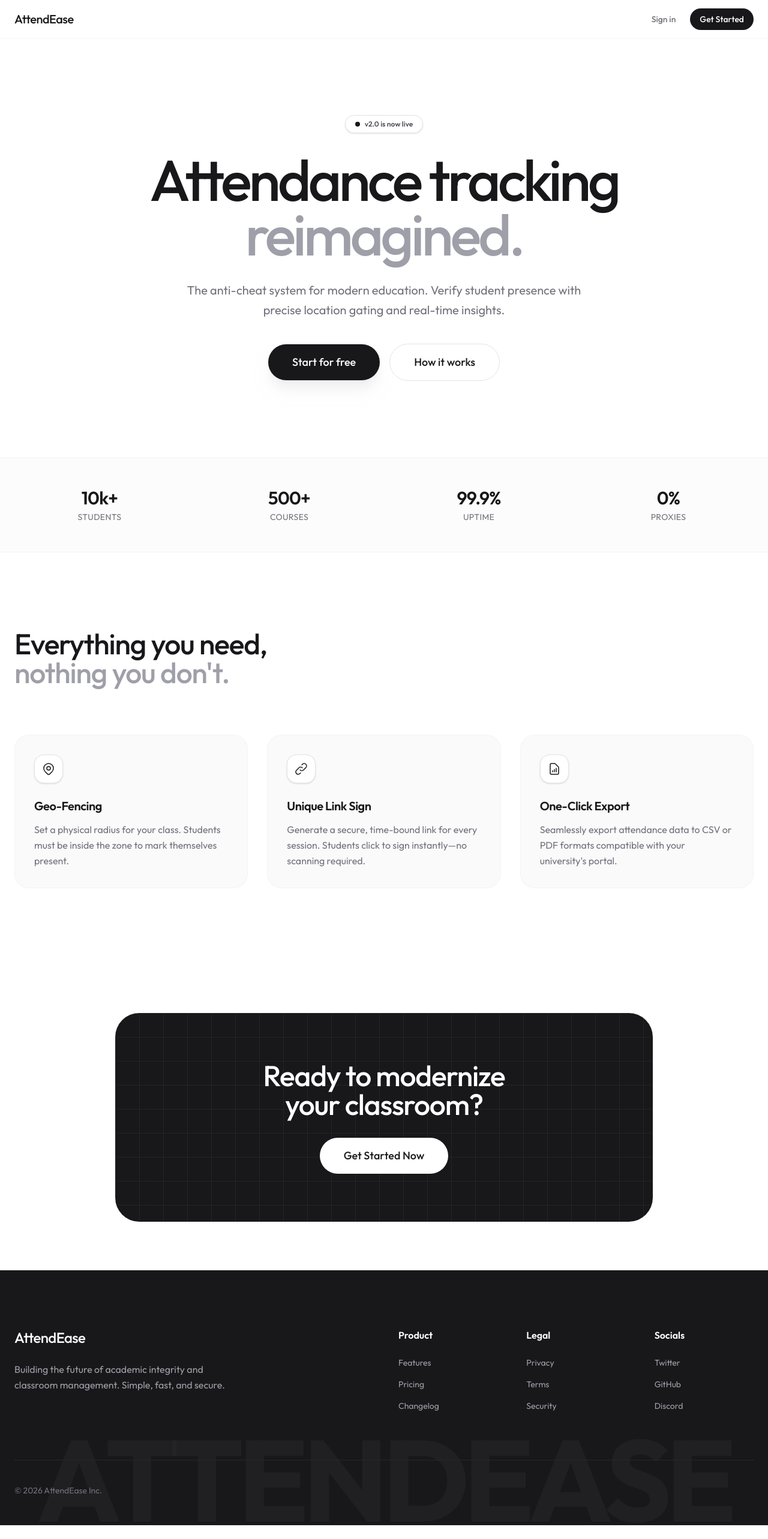
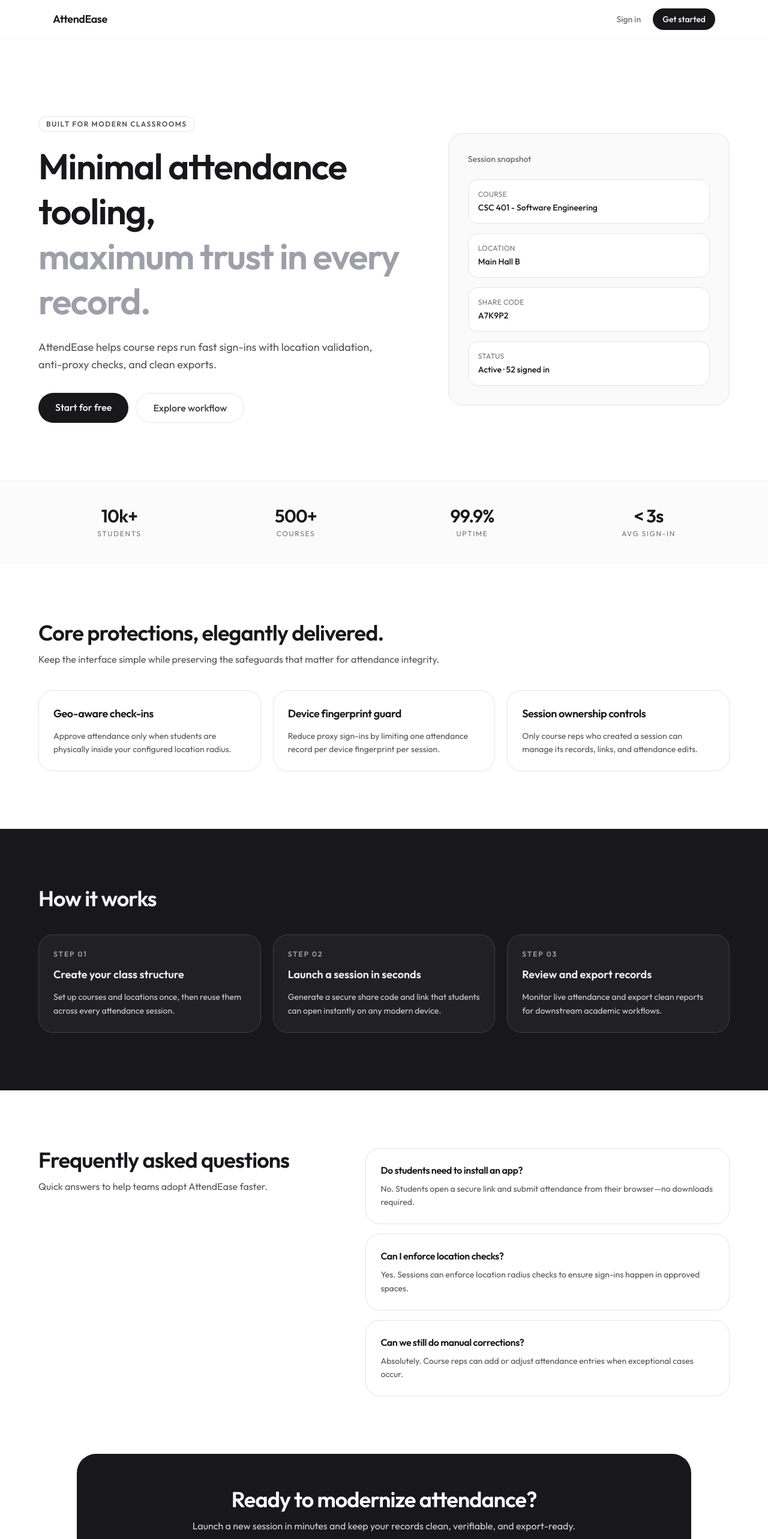
Before and after one commit to Dukeazeta/attendease, a Next.js app: page / in a window 1280 px wide. Shown: the top 2566 px of the page at 60% size. Before the commit the page ends 2543 px from the top, so only its background shows below. Built offline with nearby package versions, Linux system fonts and the light colour scheme.

Commit message:
Fix lint errors in API handlers and Prisma client

```diff
--- a/src/app/page.tsx
+++ b/src/app/page.tsx
@@ -1,222 +1,217 @@
 import Link from "next/link";
+
+const stats = [
+  { value: "10k+", label: "students" },
+  { value: "500+", label: "courses" },
+  { value: "99.9%", label: "uptime" },
+  { value: "< 3s", label: "avg sign-in" },
+];
+
+const features = [
+  {
+    title: "Geo-aware check-ins",
+    description:
+      "Approve attendance only when students are physically inside your configured location radius.",
+  },
+  {
+    title: "Device fingerprint guard",
+    description:
+      "Reduce proxy sign-ins by limiting one attendance record per device fingerprint per session.",
+  },
+  {
+    title: "Session ownership controls",
+    description:
+      "Only course reps who created a session can manage its records, links, and attendance edits.",
+  },
+];
+
+const steps = [
+  {
+    step: "01",
+    title: "Create your class structure",
+    description: "Set up courses and locations once, then reuse them across every attendance session.",
+  },
+  {
+    step: "02",
+    title: "Launch a session in seconds",
+    description:
+      "Generate a secure share code and link that students can open instantly on any modern device.",
+  },
+  {
+    step: "03",
+    title: "Review and export records",
+    description: "Monitor live attendance and export clean reports for downstream academic workflows.",
+  },
+];
+
+const faqs = [
+  {
+    question: "Do students need to install an app?",
+    answer:
+      "No. Students open a secure link and submit attendance from their browser—no downloads required.",
+  },
+  {
+    question: "Can I enforce location checks?",
+    answer:
+      "Yes. Sessions can enforce location radius checks to ensure sign-ins happen in approved spaces.",
+  },
+  {
+    question: "Can we still do manual corrections?",
+    answer:
+      "Absolutely. Course reps can add or adjust attendance entries when exceptional cases occur.",
+  },
+];
 
 export default function Home() {
   return (
-    <div className="min-h-screen bg-white text-zinc-900 font-sans selection:bg-zinc-900 selection:text-white overflow-x-hidden">
-      {/* Navigation */}
-      <nav className="fixed top-0 w-full z-50 bg-white/80 backdrop-blur-md border-b border-zinc-100">
-        <div className="max-w-7xl mx-auto px-6 h-16 flex items-center justify-between">
-          <Link href="/" className="text-xl font-medium tracking-tight">
+    <div className="min-h-screen bg-white text-zinc-900 font-sans selection:bg-zinc-900 selection:text-white">
+      <nav className="sticky top-0 z-50 border-b border-zinc-100 bg-white/85 backdrop-blur">
+        <div className="mx-auto flex h-16 max-w-6xl items-center justify-between px-6">
+          <Link href="/" className="text-lg font-semibold tracking-tight">
             AttendEase
           </Link>
-          <div className="flex items-center gap-6 text-sm font-medium">
-            <Link href="/login" className="text-zinc-500 hover:text-zinc-900 transition-colors">
+          <div className="flex items-center gap-5 text-sm font-medium">
+            <Link href="/login" className="text-zinc-500 transition-colors hover:text-zinc-900">
               Sign in
             </Link>
             <Link
               href="/register"
-              className="bg-zinc-900 text-white px-4 py-2 rounded-full hover:bg-zinc-800 transition-all hover:scale-105 active:scale-95"
+              className="rounded-full bg-zinc-900 px-4 py-2 text-white transition-colors hover:bg-zinc-700"
             >
-              Get Started
+              Get started
             </Link>
           </div>
         </div>
       </nav>
 
       <main>
-        {/* Hero Section */}
-        <section className="pt-40 pb-20 md:pt-48 md:pb-32 px-6 relative">
-           {/* Subtle background element */}
-           <div className="absolute top-1/2 left-1/2 -translate-x-1/2 -translate-y-1/2 w-[800px] h-[800px] bg-gradient-to-br from-zinc-100 to-transparent rounded-full blur-3xl -z-10 opacity-60"></div>
-
-          <div className="max-w-5xl mx-auto text-center relative z-10">
-            <div className="inline-flex items-center gap-2 px-4 py-1.5 rounded-full bg-white border border-zinc-200 text-xs font-semibold text-zinc-600 mb-8 animate-fade-in-up shadow-sm">
-              <span className="relative flex h-2 w-2">
-                <span className="animate-ping absolute inline-flex h-full w-full rounded-full bg-zinc-400 opacity-75"></span>
-                <span className="relative inline-flex rounded-full h-2 w-2 bg-zinc-900"></span>
-              </span>
-              v2.0 is now live
-            </div>
-            <h1 className="text-5xl md:text-7xl lg:text-8xl font-medium tracking-tighter leading-[0.95] mb-8 text-zinc-900">
-              Attendance tracking <br className="hidden md:block" />
-              <span className="text-zinc-400">reimagined.</span>
+        <section className="px-6 pb-20 pt-24 md:pb-24 md:pt-32">
+          <div className="mx-auto grid max-w-6xl gap-12 lg:grid-cols-[1.15fr_0.85fr] lg:items-center">
+            <div>
+              <p className="mb-5 inline-flex items-center gap-2 rounded-full border border-zinc-200 px-3 py-1 text-xs font-semibold uppercase tracking-[0.12em] text-zinc-600">
+                Built for modern classrooms
+              </p>
+              <h1 className="text-4xl font-semibold leading-tight tracking-tight md:text-6xl">
+                Minimal attendance tooling,
+                <span className="block text-zinc-400">maximum trust in every record.</span>
               </h1>
-            <p className="text-lg md:text-xl text-zinc-500 max-w-2xl mx-auto mb-10 leading-relaxed font-normal">
-              The anti-cheat system for modern education. Verify student presence with precise location gating and real-time insights.
+              <p className="mt-6 max-w-xl text-lg leading-relaxed text-zinc-600">
+                AttendEase helps course reps run fast sign-ins with location validation, anti-proxy checks, and
+                clean exports.
               </p>
-            <div className="flex flex-col sm:flex-row items-center justify-center gap-4">
+              <div className="mt-8 flex flex-col gap-3 sm:flex-row">
                 <Link
                   href="/register"
-                className="w-full sm:w-auto px-10 py-4 bg-zinc-900 text-white font-medium rounded-full text-lg hover:bg-black transition-all shadow-xl shadow-zinc-200/50 hover:scale-105 active:scale-95"
+                  className="rounded-full bg-zinc-900 px-7 py-3 text-center font-medium text-white transition-all hover:-translate-y-0.5 hover:bg-black"
                 >
                   Start for free
                 </Link>
                 <Link
-                href="#features"
-                className="w-full sm:w-auto px-10 py-4 bg-white text-zinc-900 border border-zinc-200 font-medium rounded-full text-lg hover:bg-zinc-50 transition-all hover:border-zinc-300"
+                  href="#how-it-works"
+                  className="rounded-full border border-zinc-200 px-7 py-3 text-center font-medium text-zinc-700 transition-colors hover:bg-zinc-50"
                 >
-                How it works
+                  Explore workflow
                 </Link>
               </div>
             </div>
-        </section>
 
-        {/* Minimal Stats/Social Proof */}
-        <section className="py-12 border-y border-zinc-100 bg-zinc-50/50">
-          <div className="max-w-7xl mx-auto px-6 grid grid-cols-2 md:grid-cols-4 gap-8 text-center">
-            <div>
-              <p className="text-3xl font-semibold tracking-tight text-zinc-900">10k+</p>
-              <p className="text-sm text-zinc-500 uppercase tracking-wide mt-1">Students</p>
+            <div className="rounded-3xl border border-zinc-200 bg-zinc-50 p-8">
+              <p className="text-sm font-medium text-zinc-500">Session snapshot</p>
+              <div className="mt-6 space-y-4">
+                {[
+                  ["Course", "CSC 401 - Software Engineering"],
+                  ["Location", "Main Hall B"],
+                  ["Share Code", "A7K9P2"],
+                  ["Status", "Active · 52 signed in"],
+                ].map(([label, value]) => (
+                  <div key={label} className="rounded-2xl border border-zinc-200 bg-white p-4">
+                    <p className="text-xs uppercase tracking-wide text-zinc-500">{label}</p>
+                    <p className="mt-1 text-sm font-medium text-zinc-900">{value}</p>
                   </div>
-            <div>
-              <p className="text-3xl font-semibold tracking-tight text-zinc-900">500+</p>
-              <p className="text-sm text-zinc-500 uppercase tracking-wide mt-1">Courses</p>
-            </div>
-            <div>
-              <p className="text-3xl font-semibold tracking-tight text-zinc-900">99.9%</p>
-              <p className="text-sm text-zinc-500 uppercase tracking-wide mt-1">Uptime</p>
-            </div>
-            <div>
-              <p className="text-3xl font-semibold tracking-tight text-zinc-900">0%</p>
-              <p className="text-sm text-zinc-500 uppercase tracking-wide mt-1">Proxies</p>
-            </div>
-          </div>
-        </section>
-
-        {/* Features Section */}
-        <section id="features" className="py-32 px-6">
-          <div className="max-w-7xl mx-auto">
-            <div className="mb-20">
-              <h2 className="text-3xl md:text-5xl font-medium tracking-tight mb-6">
-                Everything you need, <br />
-                <span className="text-zinc-400">nothing you don't.</span>
-              </h2>
-            </div>
-
-            <div className="grid md:grid-cols-3 gap-8">
-              {/* Feature 1 */}
-              <div className="group p-8 rounded-3xl bg-zinc-50 border border-zinc-100 hover:border-zinc-200 transition-colors">
-                <div className="w-12 h-12 bg-white rounded-2xl border border-zinc-200 flex items-center justify-center mb-6 shadow-sm">
-                  <svg className="w-6 h-6 text-zinc-900" fill="none" viewBox="0 0 24 24" stroke="currentColor">
-                    <path strokeLinecap="round" strokeLinejoin="round" strokeWidth={1.5} d="M17.657 16.657L13.414 20.9a1.998 1.998 0 01-2.827 0l-4.244-4.243a8 8 0 1111.314 0z" />
-                    <path strokeLinecap="round" strokeLinejoin="round" strokeWidth={1.5} d="M15 11a3 3 0 11-6 0 3 3 0 016 0z" />
-                  </svg>
-                </div>
-                <h3 className="text-xl font-semibold mb-3 tracking-tight">Geo-Fencing</h3>
-                <p className="text-zinc-500 leading-relaxed">
-                  Set a physical radius for your class. Students must be inside the zone to mark themselves present.
-                </p>
-              </div>
-
-              {/* Feature 2 */}
-              <div className="group p-8 rounded-3xl bg-zinc-50 border border-zinc-100 hover:border-zinc-200 transition-colors">
-                <div className="w-12 h-12 bg-white rounded-2xl border border-zinc-200 flex items-center justify-center mb-6 shadow-sm">
-                  <svg className="w-6 h-6 text-zinc-900" fill="none" viewBox="0 0 24 24" stroke="currentColor">
-                    <path strokeLinecap="round" strokeLinejoin="round" strokeWidth={1.5} d="M13.828 10.172a4 4 0 00-5.656 0l-4 4a4 4 0 105.656 5.656l1.102-1.101m-.758-4.899a4 4 0 005.656 0l4-4a4 4 0 00-5.656-5.656l-1.1 1.1" />
-                  </svg>
-                </div>
-                <h3 className="text-xl font-semibold mb-3 tracking-tight">Unique Link Sign</h3>
-                <p className="text-zinc-500 leading-relaxed">
-                  Generate a secure, time-bound link for every session. Students click to sign instantly—no scanning required.
-                </p>
-              </div>
-
-              {/* Feature 3 */}
-              <div className="group p-8 rounded-3xl bg-zinc-50 border border-zinc-100 hover:border-zinc-200 transition-colors">
-                <div className="w-12 h-12 bg-white rounded-2xl border border-zinc-200 flex items-center justify-center mb-6 shadow-sm">
-                  <svg className="w-6 h-6 text-zinc-900" fill="none" viewBox="0 0 24 24" stroke="currentColor">
-                    <path strokeLinecap="round" strokeLinejoin="round" strokeWidth={1.5} d="M9 17v-2m3 2v-4m3 4v-6m2 10H7a2 2 0 01-2-2V5a2 2 0 012-2h5.586a1 1 0 01.707.293l5.414 5.414a1 1 0 01.293.707V19a2 2 0 01-2 2z" />
-                  </svg>
-                </div>
-                <h3 className="text-xl font-semibold mb-3 tracking-tight">One-Click Export</h3>
-                <p className="text-zinc-500 leading-relaxed">
-                  Seamlessly export attendance data to CSV or PDF formats compatible with your university's portal.
-                </p>
+                ))}
               </div>
             </div>
           </div>
         </section>
 
-        {/* CTA Section */}
-        <section className="py-20 px-6">
-          <div className="max-w-4xl mx-auto bg-zinc-900 rounded-[2.5rem] p-12 md:p-20 text-center relative overflow-hidden">
-            <div className="absolute top-0 left-0 w-full h-full opacity-10 pointer-events-none">
-              <svg width="100%" height="100%">
-                <pattern id="grid" width="40" height="40" patternUnits="userSpaceOnUse">
-                  <path d="M 40 0 L 0 0 0 40" fill="none" stroke="white" strokeWidth="1"/>
-                </pattern>
-                <rect width="100%" height="100%" fill="url(#grid)" />
-              </svg>
+        <section className="border-y border-zinc-100 bg-zinc-50/70 px-6 py-10">
+          <div className="mx-auto grid max-w-6xl grid-cols-2 gap-6 text-center md:grid-cols-4">
+            {stats.map((item) => (
+              <div key={item.label}>
+                <p className="text-3xl font-semibold tracking-tight">{item.value}</p>
+                <p className="mt-1 text-xs uppercase tracking-[0.14em] text-zinc-500">{item.label}</p>
+              </div>
+            ))}
+          </div>
+        </section>
+
+        <section id="features" className="px-6 py-20 md:py-24">
+          <div className="mx-auto max-w-6xl">
+            <div className="mb-10">
+              <h2 className="text-3xl font-semibold tracking-tight md:text-4xl">Core protections, elegantly delivered.</h2>
+              <p className="mt-3 max-w-2xl text-zinc-600">
+                Keep the interface simple while preserving the safeguards that matter for attendance integrity.
+              </p>
             </div>
 
-            <h2 className="text-3xl md:text-5xl font-medium text-white mb-8 tracking-tight relative z-10">
-              Ready to modernize <br /> your classroom?
-            </h2>
+            <div className="grid gap-5 md:grid-cols-3">
+              {features.map((feature) => (
+                <article key={feature.title} className="rounded-3xl border border-zinc-200 p-6">
+                  <h3 className="text-lg font-semibold tracking-tight">{feature.title}</h3>
+                  <p className="mt-3 text-sm leading-relaxed text-zinc-600">{feature.description}</p>
+                </article>
+              ))}
+            </div>
+          </div>
+        </section>
+
+        <section id="how-it-works" className="bg-zinc-900 px-6 py-20 text-zinc-100 md:py-24">
+          <div className="mx-auto max-w-6xl">
+            <h2 className="text-3xl font-semibold tracking-tight md:text-4xl">How it works</h2>
+            <div className="mt-10 grid gap-5 md:grid-cols-3">
+              {steps.map((item) => (
+                <article key={item.step} className="rounded-3xl border border-zinc-700 bg-zinc-800/60 p-6">
+                  <p className="text-xs font-semibold tracking-[0.16em] text-zinc-400">STEP {item.step}</p>
+                  <h3 className="mt-3 text-lg font-semibold">{item.title}</h3>
+                  <p className="mt-3 text-sm leading-relaxed text-zinc-300">{item.description}</p>
+                </article>
+              ))}
+            </div>
+          </div>
+        </section>
+
+        <section className="px-6 py-20 md:py-24">
+          <div className="mx-auto grid max-w-6xl gap-10 lg:grid-cols-[1fr_1.2fr]">
+            <div>
+              <h2 className="text-3xl font-semibold tracking-tight md:text-4xl">Frequently asked questions</h2>
+              <p className="mt-3 text-zinc-600">Quick answers to help teams adopt AttendEase faster.</p>
+            </div>
+            <div className="space-y-4">
+              {faqs.map((faq) => (
+                <article key={faq.question} className="rounded-3xl border border-zinc-200 p-6">
+                  <h3 className="text-base font-semibold tracking-tight">{faq.question}</h3>
+                  <p className="mt-2 text-sm leading-relaxed text-zinc-600">{faq.answer}</p>
+                </article>
+              ))}
+            </div>
+          </div>
+        </section>
+
+        <section className="px-6 pb-24">
+          <div className="mx-auto max-w-5xl rounded-[2rem] bg-zinc-900 px-8 py-14 text-center text-white md:px-14">
+            <h2 className="text-3xl font-semibold tracking-tight md:text-4xl">Ready to modernize attendance?</h2>
+            <p className="mx-auto mt-3 max-w-2xl text-zinc-300">
+              Launch a new session in minutes and keep your records clean, verifiable, and export-ready.
+            </p>
             <Link
               href="/register"
-              className="inline-block bg-white text-zinc-900 px-10 py-4 rounded-full font-medium text-lg hover:bg-zinc-100 transition-transform hover:scale-105 active:scale-95 relative z-10"
+              className="mt-8 inline-block rounded-full bg-white px-7 py-3 font-medium text-zinc-900 transition-colors hover:bg-zinc-200"
             >
-              Get Started Now
+              Create your account
             </Link>
           </div>
         </section>
       </main>
-
-      {/* Bold & Unique Footer */}
-      <footer className="bg-zinc-900 pt-24 pb-12 px-6 border-t border-zinc-100 overflow-hidden relative">
-        <div className="max-w-7xl mx-auto relative z-10">
-          <div className="grid grid-cols-1 md:grid-cols-12 gap-12 mb-20">
-            <div className="md:col-span-5">
-              <Link href="/" className="text-2xl font-medium tracking-tight block mb-6 text-white">
-                AttendEase
-              </Link>
-              <p className="text-zinc-400 max-w-sm leading-relaxed">
-                Building the future of academic integrity and classroom management. Simple, fast, and secure.
-              </p>
-            </div>
-
-            <div className="md:col-span-2 md:col-start-7">
-              <h4 className="font-semibold mb-6 text-white">Product</h4>
-              <ul className="space-y-4 text-zinc-400 text-sm">
-                <li><Link href="#" className="hover:text-white transition-colors">Features</Link></li>
-                <li><Link href="#" className="hover:text-white transition-colors">Pricing</Link></li>
-                <li><Link href="#" className="hover:text-white transition-colors">Changelog</Link></li>
-              </ul>
-            </div>
-
-            <div className="md:col-span-2">
-              <h4 className="font-semibold mb-6 text-white">Legal</h4>
-              <ul className="space-y-4 text-zinc-400 text-sm">
-                <li><Link href="#" className="hover:text-white transition-colors">Privacy</Link></li>
-                <li><Link href="#" className="hover:text-white transition-colors">Terms</Link></li>
-                <li><Link href="#" className="hover:text-white transition-colors">Security</Link></li>
-              </ul>
-            </div>
-
-            <div className="md:col-span-2">
-              <h4 className="font-semibold mb-6 text-white">Socials</h4>
-              <ul className="space-y-4 text-zinc-400 text-sm">
-                <li><Link href="#" className="hover:text-white transition-colors">Twitter</Link></li>
-                <li><Link href="#" className="hover:text-white transition-colors">GitHub</Link></li>
-                <li><Link href="#" className="hover:text-white transition-colors">Discord</Link></li>
-              </ul>
-            </div>
-          </div>
-
-          <div className="border-t border-zinc-800 pt-10 flex flex-col md:flex-row justify-between items-end gap-6">
-            <p className="text-zinc-500 text-sm">
-              © {new Date().getFullYear()} AttendEase Inc.
-            </p>
-          </div>
-        </div>
-
-        {/* Massive Footer Text */}
-        <div className="absolute bottom-0 left-0 w-full text-center overflow-hidden pointer-events-none leading-none">
-            <span className="block text-[15vw] font-bold tracking-tighter text-zinc-800/50 select-none translate-y-[10%]">
-                ATTENDEASE
-            </span>
-        </div>
-      </footer>
     </div>
   );
 }
--- a/src/lib/prisma.ts
+++ b/src/lib/prisma.ts
@@ -18,7 +18,7 @@
         url,
         authToken,
     });
-    // @ts-ignore - Adapter property is valid with driverAdapters preview feature
+    // @ts-expect-error - Adapter property is valid with driverAdapters preview feature
     return new PrismaClient({ adapter });
 };
 
```
Also changed, not shown: src/app/api/auth/register/route.ts (+8 -6 lines), src/app/api/health/route.ts (+8 -5 lines). Lines whose indentation alone changed are shown as unchanged.
